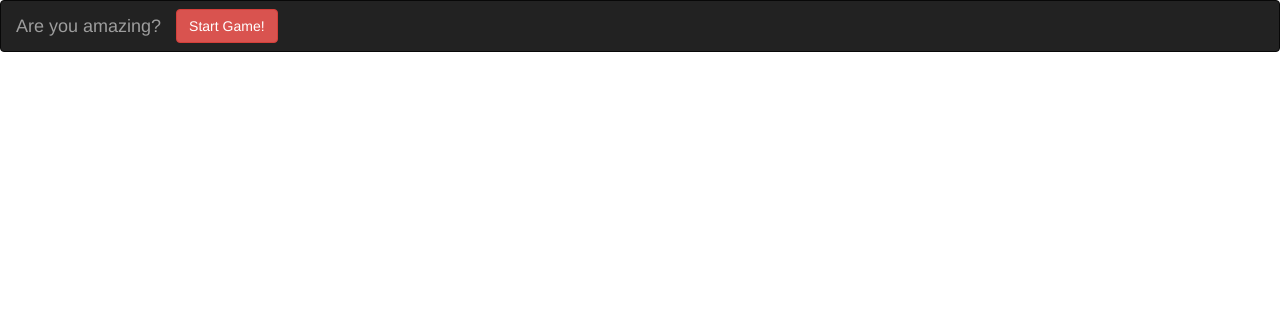
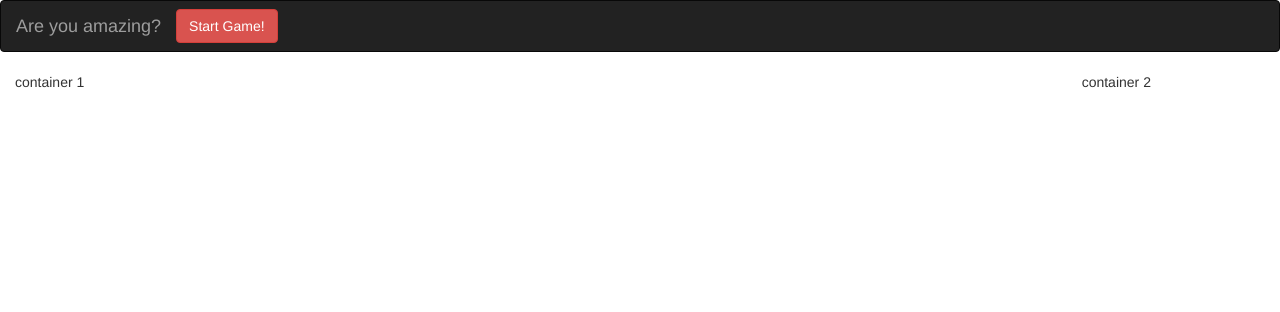
Before and after one commit to KrzysztofSzustkiewicz/Are-you-amazing-, a Flask app: page / in a window 1280 px wide. Shown: the top 312 px of the page. Run offline with Flask 2, Linux system fonts and the light colour scheme; some libraries are stand-ins or nearby versions.

Commit message:
created bar container and game container

```diff
--- a/templates/index.html
+++ b/templates/index.html
@@ -24,6 +24,15 @@
             </div>
 
         </div>
-
+        <div id="gameBody">
+            <div class="col-md-10">
+                <p> container 1 </p>
+            </div>
+            <div class="col-md-2">
+                <div id="square">
+                    <p> container 2 </p>
+                </div>
+            </div>
+        </div>
     {% endblock %}
 </body>
```
